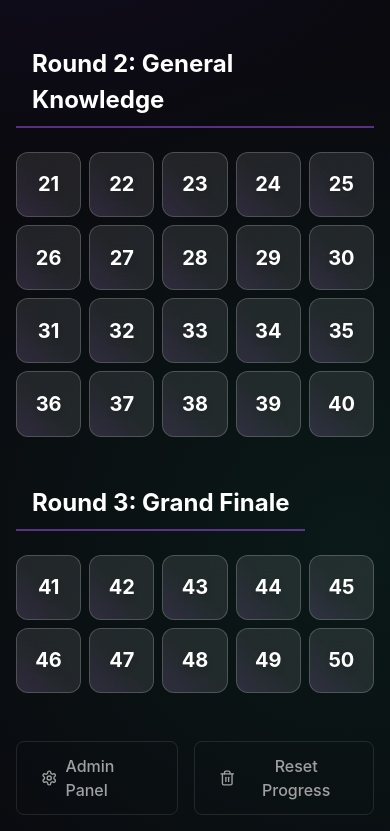
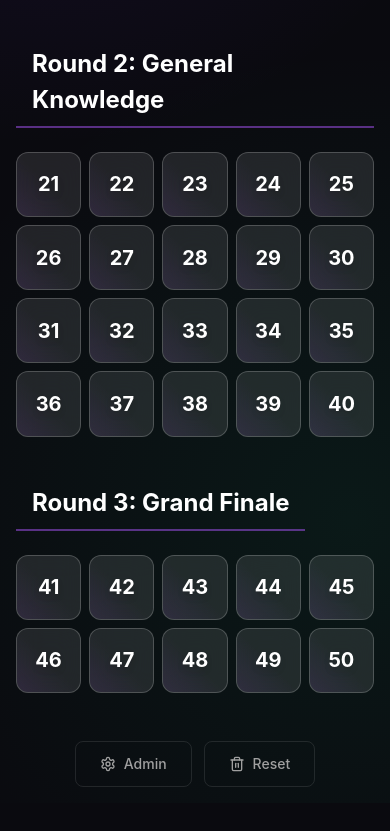
Before and after one commit to arundada9000/sajiloquiz, a React (Vite) app: page /#/ in a window 390 px wide. Shown: the part 609-1440 px from the top of the page. After the commit the page ends 1412 px from the top, so only its background shows below. Built offline with nearby package versions, Linux system fonts and the light colour scheme.

Commit message:
fix: icon not coming after installing

```diff
--- a/index.html
+++ b/index.html
@@ -4,11 +4,40 @@
 <head>
   <meta charset="UTF-8" />
   <meta name="viewport" content="width=device-width, initial-scale=1.0, maximum-scale=1.0, user-scalable=no" />
-  <title>Sajilo Quiz - Quiz App </title>
+
+  <!-- Primary Meta Tags -->
+  <title>Sajilo Quiz - Interactive Quiz App</title>
+  <meta name="title" content="Sajilo Quiz - Interactive Quiz App" />
   <meta name="description"
-    content="A premium, offline-capable quiz application for events and competitions. Built with React and Vite." />
-  <meta name="theme-color" content="#10b981" />
-  <link rel="shortcut icon" href="/favicon.png" type="image/x-icon">
+    content="A premium, offline-capable quiz application for live events, competitions, and presentations. Manage questions, rounds, and multimedia with ease." />
+  <meta name="keywords" content="quiz app, sajilo, quiz master, competition, offline quiz, pwa quiz, react quiz" />
+  <meta name="author" content="Sajilo Digital" />
+
+  <!-- Theme & PWA Setup -->
+  <meta name="theme-color" content="#0a0a0f" />
+  <meta name="apple-mobile-web-app-capable" content="yes" />
+  <meta name="apple-mobile-web-app-status-bar-style" content="black-translucent" />
+  <meta name="apple-mobile-web-app-title" content="Sajilo Quiz" />
+
+  <!-- Favicons -->
+  <link rel="icon" href="/favicon.png" type="image/png" />
+  <link rel="apple-touch-icon" href="/180x180.png" />
+
+  <!-- Open Graph / Facebook -->
+  <meta property="og:type" content="website" />
+  <meta property="og:url" content="https://sajilodigital.com/quiz" />
+  <meta property="og:title" content="Sajilo Quiz - Interactive Quiz App" />
+  <meta property="og:description"
+    content="A premium, offline-capable quiz application for live events, competitions, and presentations." />
+  <meta property="og:image" content="/512x512.png" />
+
+  <!-- Twitter -->
+  <meta property="twitter:card" content="summary_large_image" />
+  <meta property="twitter:url" content="https://sajilodigital.com/quiz" />
+  <meta property="twitter:title" content="Sajilo Quiz - Interactive Quiz App" />
+  <meta property="twitter:description"
+    content="A premium, offline-capable quiz application for live events, competitions, and presentations." />
+  <meta property="twitter:image" content="/512x512.png" />
 </head>
 
 <body>
--- a/src/pages/GridPage.tsx
+++ b/src/pages/GridPage.tsx
@@ -188,10 +188,11 @@ export default function GridPage() {
                 </motion.div>
             )}
 
-            <div className="mt-12 flex gap-4">
-                <Link to="/admin" className="btn-secondary flex items-center gap-2 border-white/10 text-gray-400 hover:text-white hover:bg-white/10">
-                    <Settings size={18} />
-                    Admin Panel
+            <div className="mt-12 flex flex-wrap justify-center gap-3 md:gap-4">
+                <Link to="/admin" className="btn-secondary flex items-center gap-2 border-white/10 text-gray-400 hover:text-white hover:bg-white/10 text-sm px-3 py-2">
+                    <Settings size={16} />
+                    <span className="hidden sm:inline">Admin Panel</span>
+                    <span className="sm:hidden">Admin</span>
                 </Link>
                 <motion.button
                     onClick={() => {
@@ -200,10 +201,11 @@ export default function GridPage() {
                             resetProgress();
                         }
                     }}
-                    className="btn-secondary flex items-center gap-2 group border-red-500/30 text-red-400 hover:bg-red-950/30 hover:text-red-300"
+                    className="btn-secondary flex items-center gap-2 group border-red-500/30 text-red-400 hover:bg-red-950/30 hover:text-red-300 text-sm px-3 py-2"
                 >
-                    <Trash2 size={18} />
-                    Reset Progress
+                    <Trash2 size={16} />
+                    <span className="hidden sm:inline">Reset Progress</span>
+                    <span className="sm:hidden">Reset</span>
                 </motion.button>
 
                 {installPrompt && (
@@ -211,10 +213,10 @@ export default function GridPage() {
                         initial={{ opacity: 0, scale: 0.9 }}
                         animate={{ opacity: 1, scale: 1 }}
                         onClick={handleInstall}
-                        className="btn-primary flex items-center gap-2 bg-emerald-600 hover:bg-emerald-500 text-white shadow-lg shadow-emerald-900/50"
+                        className="btn-primary flex items-center gap-2 bg-emerald-600 hover:bg-emerald-500 text-white shadow-lg shadow-emerald-900/50 text-sm px-3 py-2"
                     >
-                        <Download size={18} />
-                        Install App
+                        <Download size={16} />
+                        Install
                     </motion.button>
                 )}
             </div>
--- a/vite.config.ts
+++ b/vite.config.ts
@@ -8,19 +8,25 @@ export default defineConfig({
         react(),
         VitePWA({
             registerType: "autoUpdate",
-      includeAssets: ["16x16.png", "512x512.png"],
+            includeAssets: ["favicon.png", "192x192.png", "512x512.png"],
             manifest: {
-        name: "Sajilo Quiz Master",
+                name: "Sajilo Quiz",
                 short_name: "Sajilo Quiz",
                 description: "Premium Quiz Application by Sajilo Digital",
                 theme_color: "#0a0a0f",
                 background_color: "#0a0a0f",
                 display: "standalone",
+                start_url: "/",
                 icons: [
                     {
+                        src: "192x192.png",
+                        sizes: "192x192",
+                        type: "image/png",
+                    },
+                    {
                         src: "512x512.png",
-            sizes: "any",
-            type: "image/svg+xml",
+                        sizes: "512x512",
+                        type: "image/png",
                         purpose: "any maskable",
                     },
                 ],
```
Lines whose indentation alone changed are shown as unchanged.
